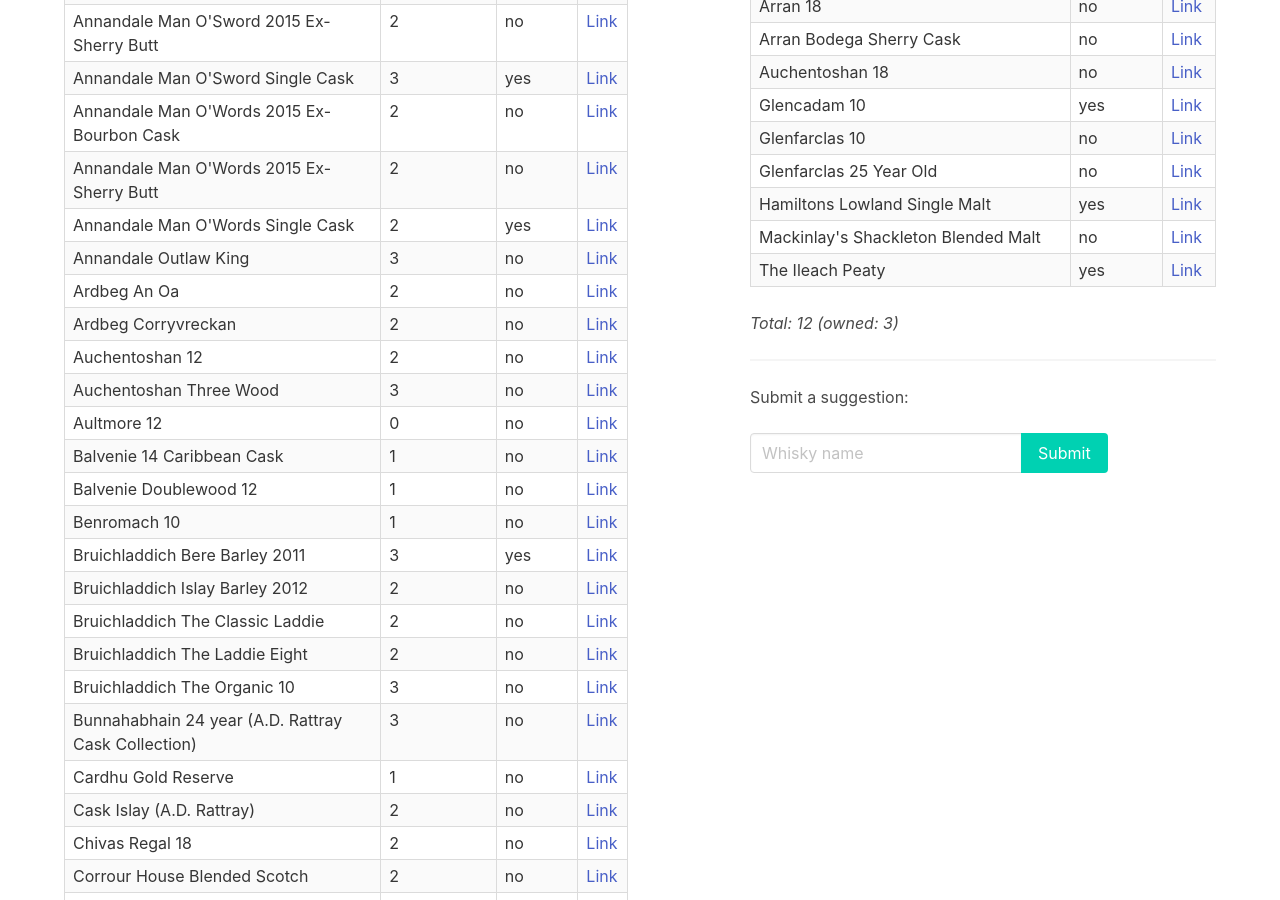
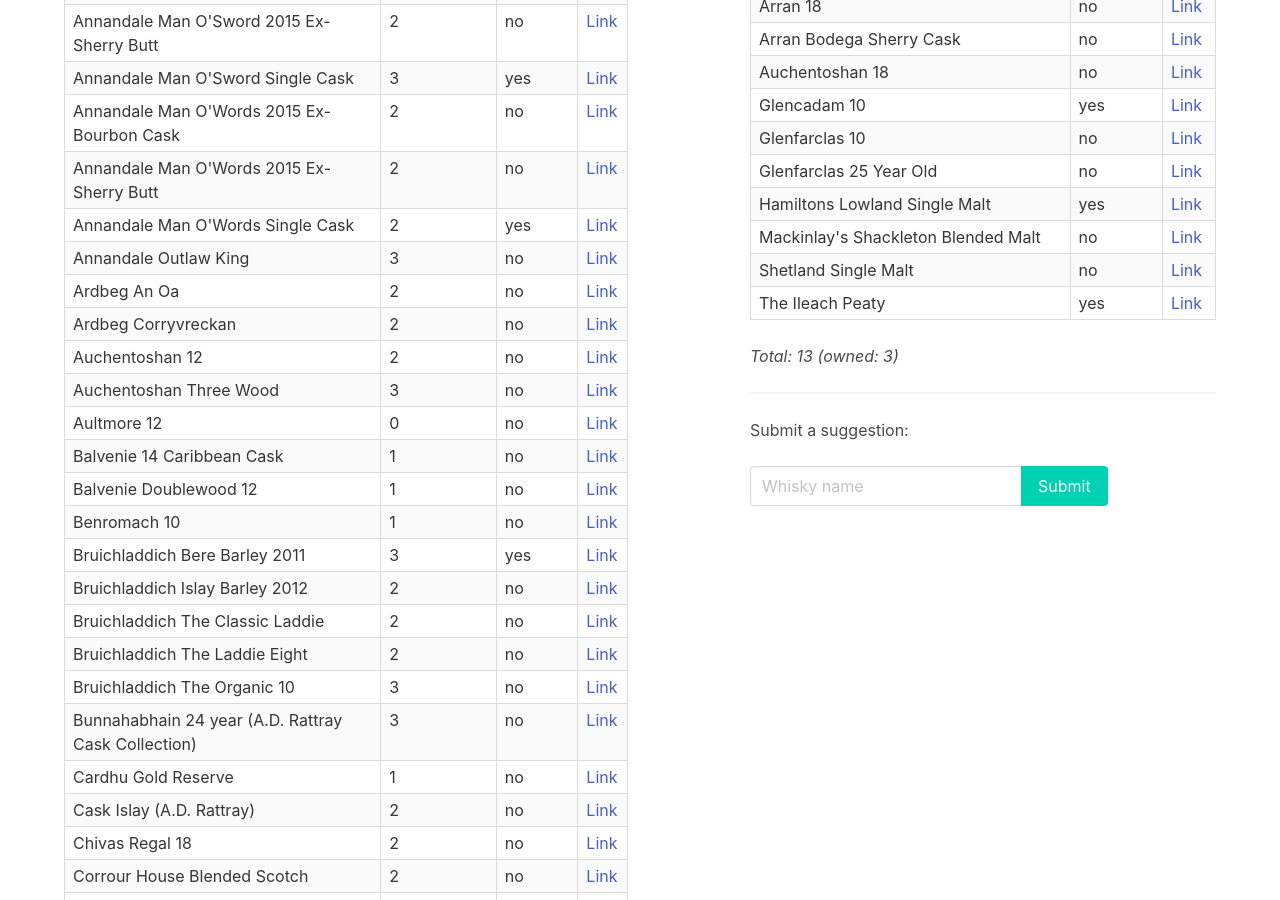
Before and after one commit to grega/whisky, a Jekyll site: the page built from scottish.html, in a window 1280 px wide and 900 px high, scrolled down 452 px. Built offline with Jekyll 4.4.1, drawn with Linux system fonts in a browser that asks for light colours; nearby versions of some CDN libraries.

Commit message:
Add Shetland Single Malt to "try"

```diff
--- a/_data/scottish/to_try.yml
+++ b/_data/scottish/to_try.yml
@@ -13,3 +13,4 @@
 - name: Arran 18
 - name: Arran Bodega Sherry Cask
 - name: Auchentoshan 18
+- name: Shetland Single Malt
```
